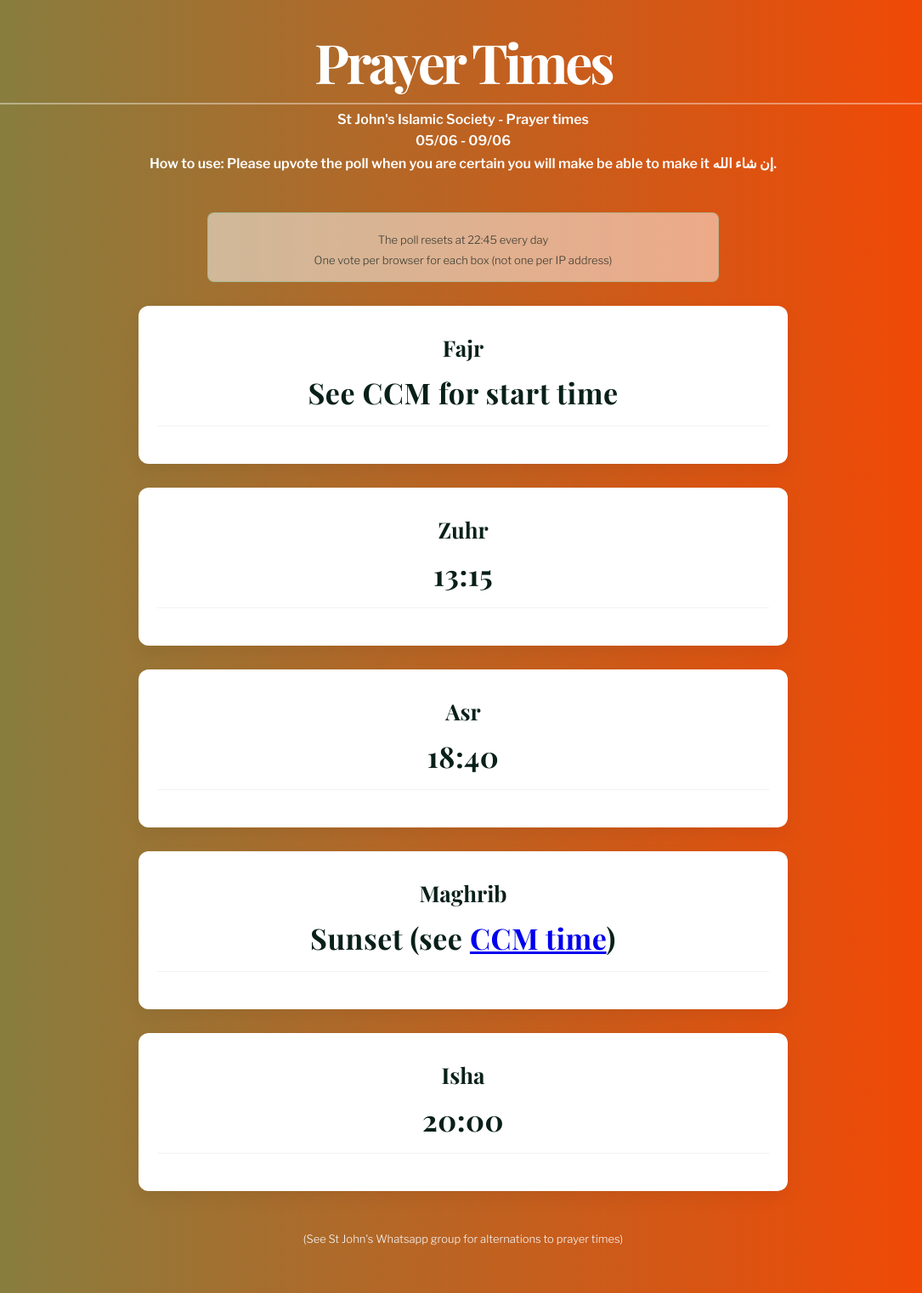
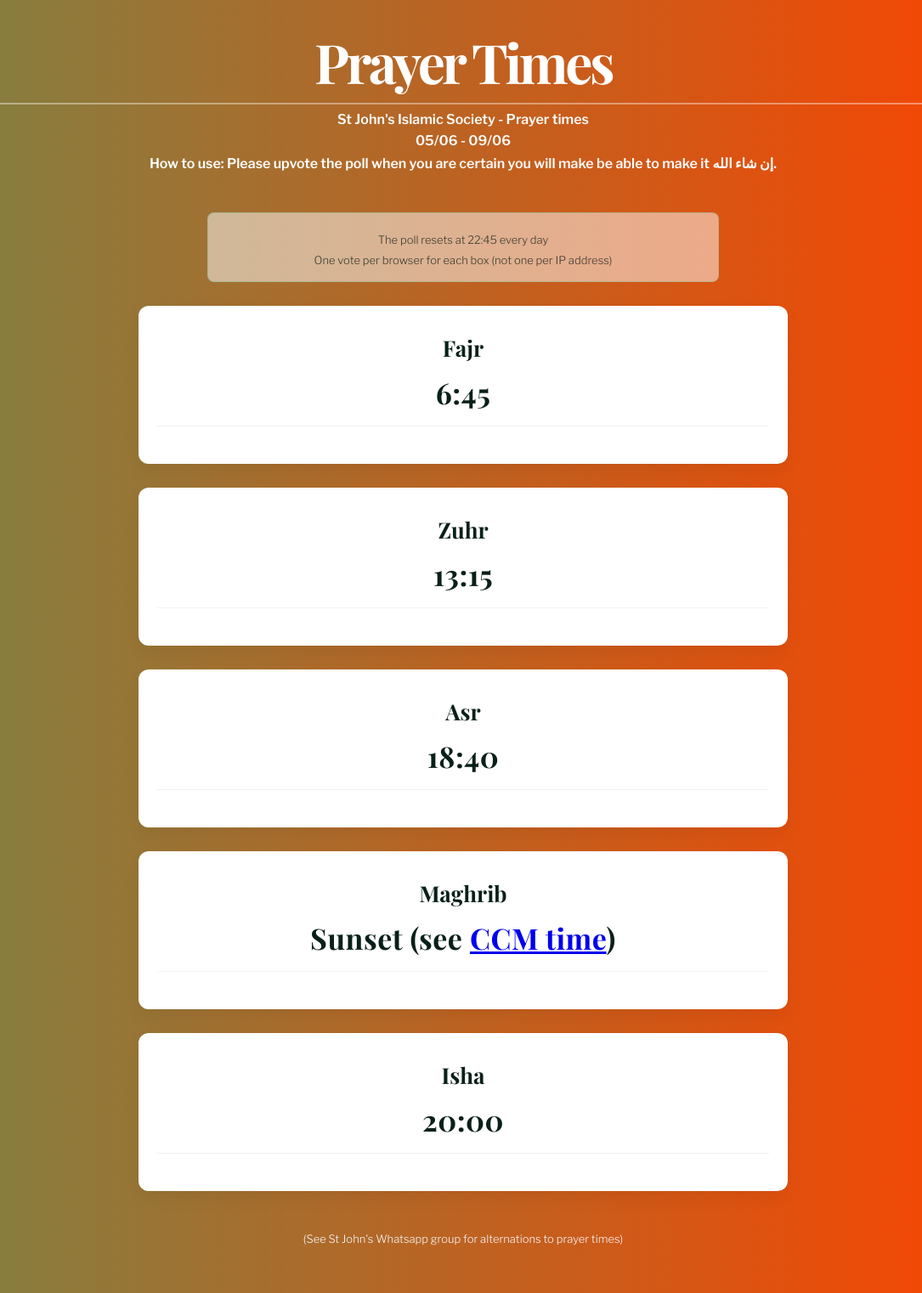
Before and after one commit to NotZakariya/NotZakariya.github.io, a Jekyll site: the page built from pages/prayertimes.md, in a window 1280 px wide. Shown: the whole page at 85% size, without its empty margins (95-1180 px from the left). Built offline with Jekyll 4.4.1, drawn with Linux system fonts in a browser that asks for light colours; a script that is not in the unit is left out.

Commit message:
Update Fajr prayer time to 6:45

```diff
--- a/pages/prayertimes.md
+++ b/pages/prayertimes.md
@@ -24,7 +24,7 @@ no_container: true
     <section class="prayer-grid">
       <article class="prayer-card" data-prayer="Fajr">
         <div class="prayer-name">Fajr</div>
-        <div class="prayer-time">See CCM for start time</div>
+        <div class="prayer-time">6:45</div>
         <div class="prayer-poll"></div>
       </article>
 
```
